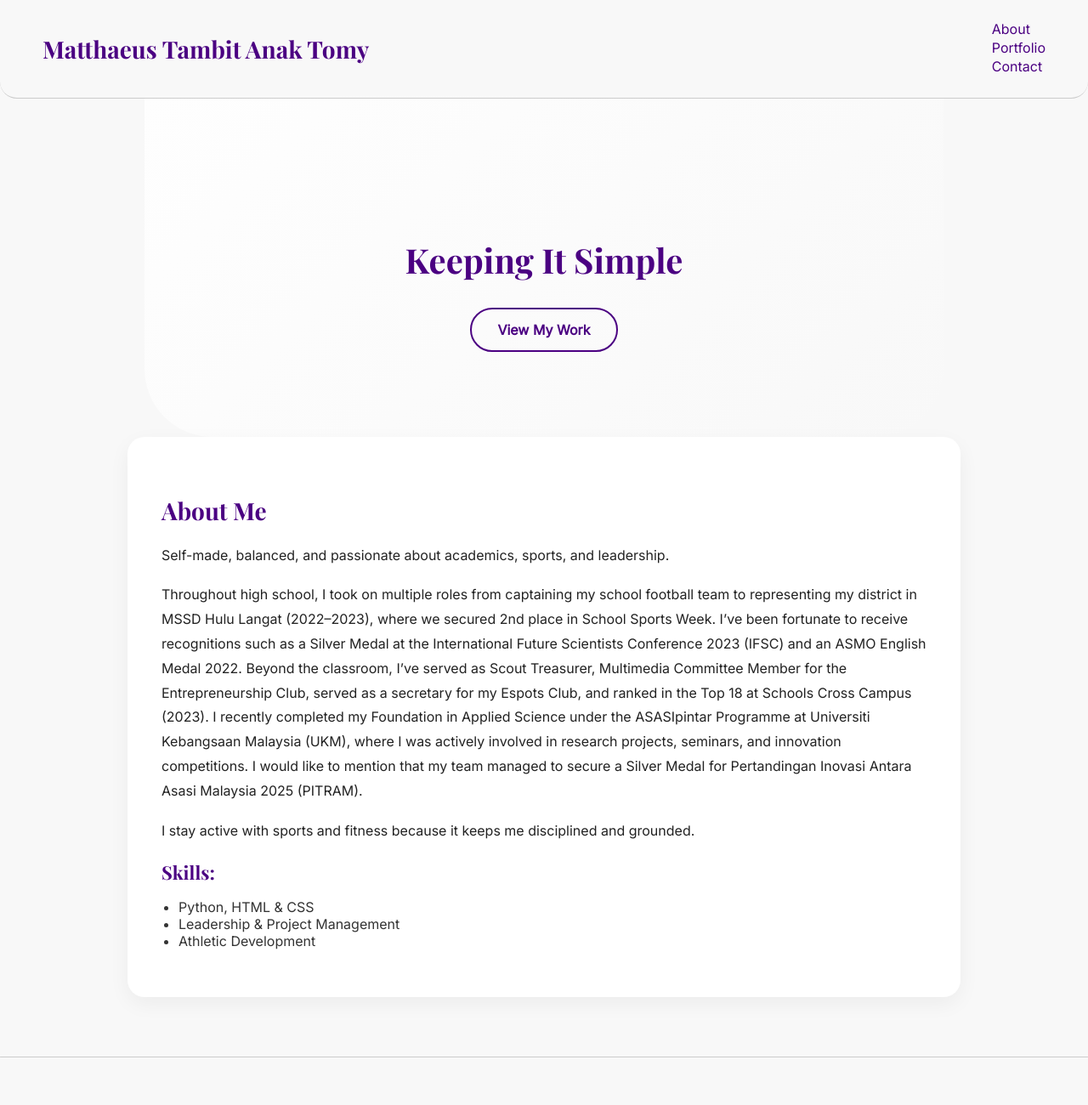
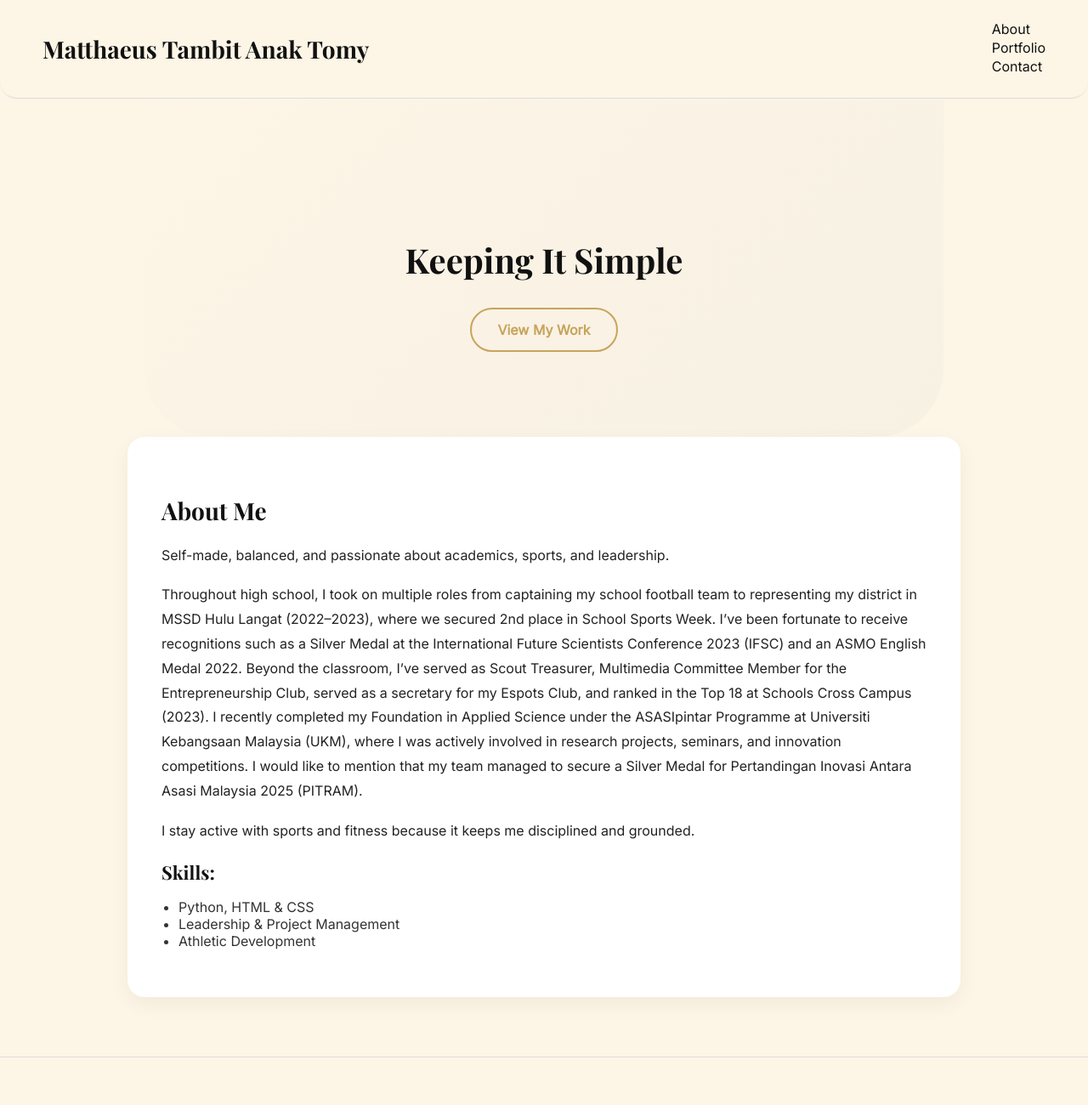
Before and after one commit to matthaeustambit/html-portfolio, a plain HTML site: page index.html in a window 1280 px wide. Shown: the top 1300 px of the page at 85% size. Drawn offline with nearby package versions, Linux system fonts and the light colour scheme.

Commit message:
Update style.css

```diff
--- a/style.css
+++ b/style.css
@@ -6,7 +6,7 @@ html {
 body {
   margin: 0;
   padding: 0;
-  background: #f8f8f8;
+  background: #fdf5e6;
   color: #111;
   font-family: 'Inter', sans-serif;
 }
@@ -17,8 +17,8 @@ header {
   justify-content: space-between;
   align-items: center;
   padding: 20px 50px;
-  border-bottom: 1px solid #ccc;
-  background: rgba(248, 248, 248, 0.95);
+  border-bottom: 1px solid #ddd;
+  background: rgba(253, 245, 230, 0.95);
   backdrop-filter: blur(5px);
   border-radius: 0 0 20px 20px;
 }
@@ -27,13 +27,13 @@ header h1 {
   font-family: 'Playfair Display', serif;
   font-size: 28px;
   font-weight: 700;
-  color: #4b0082;
+  color: #111;
 }
 
 nav a {
   margin-left: 20px;
   text-decoration: none;
-  color: #4b0082;
+  color: #111;
   font-weight: 500;
   position: relative;
   transition: color 0.3s;
@@ -44,13 +44,13 @@ nav a::after {
   display: block;
   width: 0;
   height: 2px;
-  background: #c0c0c0;
+  background: #c8a45d;
   transition: width 0.3s;
   border-radius: 2px;
 }
 
 nav a:hover {
-  color: #c0c0c0;
+  color: #c8a45d;
 }
 
 nav a:hover::after {
@@ -61,7 +61,7 @@ nav a:hover::after {
 .hero {
   text-align: center;
   padding: 130px 20px 100px;
-  background: linear-gradient(135deg, #fefefe 0%, #f8f8f8 100%);
+  background: linear-gradient(135deg, #fdf5e6 0%, #f7f1e4 100%);
   animation: fadeIn 1.5s ease;
   border-radius: 0 0 80px 80px;
 }
@@ -70,15 +70,15 @@ nav a:hover::after {
   font-size: 40px;
   font-family: 'Playfair Display', serif;
   margin-bottom: 30px;
-  color: #4b0082;
+  color: #111;
 }
 
 .btn {
   display: inline-block;
   padding: 14px 30px;
-  border: 2px solid #4b0082;
+  border: 2px solid #c8a45d;
   text-decoration: none;
-  color: #4b0082;
+  color: #c8a45d;
   background: transparent;
   border-radius: 30px;
   transition: all 0.3s ease;
@@ -87,7 +87,7 @@ nav a:hover::after {
 }
 
 .btn:hover {
-  background: #4b0082;
+  background: #c8a45d;
   color: #fff;
 }
 
@@ -103,14 +103,14 @@ section h3 {
   font-family: 'Playfair Display', serif;
   font-size: 28px;
   margin-bottom: 20px;
-  color: #4b0082;
+  color: #111;
 }
 
 section h4 {
   font-family: 'Playfair Display', serif;
   font-size: 22px;
   margin: 20px 0 10px;
-  color: #4b0082;
+  color: #111;
 }
 
 ul {
@@ -144,11 +144,11 @@ p {
 .project h4 {
   font-size: 22px;
   margin-bottom: 12px;
-  color: #4b0082;
+  color: #111;
 }
 
 .project a {
-  color: #4b0082;
+  color: #c8a45d;
   text-decoration: none;
   border-bottom: 1px solid transparent;
   transition: all 0.3s ease;
@@ -156,28 +156,28 @@ p {
 }
 
 .project a:hover {
-  border-bottom: 1px solid #4b0082;
+  border-bottom: 1px solid #c8a45d;
 }
 
 /* Contact Section */
 #contact a {
-  color: #4b0082;
+  color: #c8a45d;
   text-decoration: none;
   border-bottom: 1px solid transparent;
   transition: all 0.3s ease;
 }
 
 #contact a:hover {
-  border-bottom: 1px solid #4b0082;
+  border-bottom: 1px solid #c8a45d;
 }
 
 /* Footer */
 footer {
   text-align: center;
   padding: 35px 20px;
-  border-top: 1px solid #ccc;
+  border-top: 1px solid #ddd;
   font-size: 14px;
-  background: #f8f8f8;
+  background: #fdf5e6;
   color: #777;
   border-radius: 30px 30px 0 0;
 }
@@ -190,7 +190,7 @@ footer p {
 hr {
   border: 0;
   height: 1px;
-  background: #ccc;
+  background: #ddd;
   margin: 70px 0;
   border-radius: 1px;
 }
```
